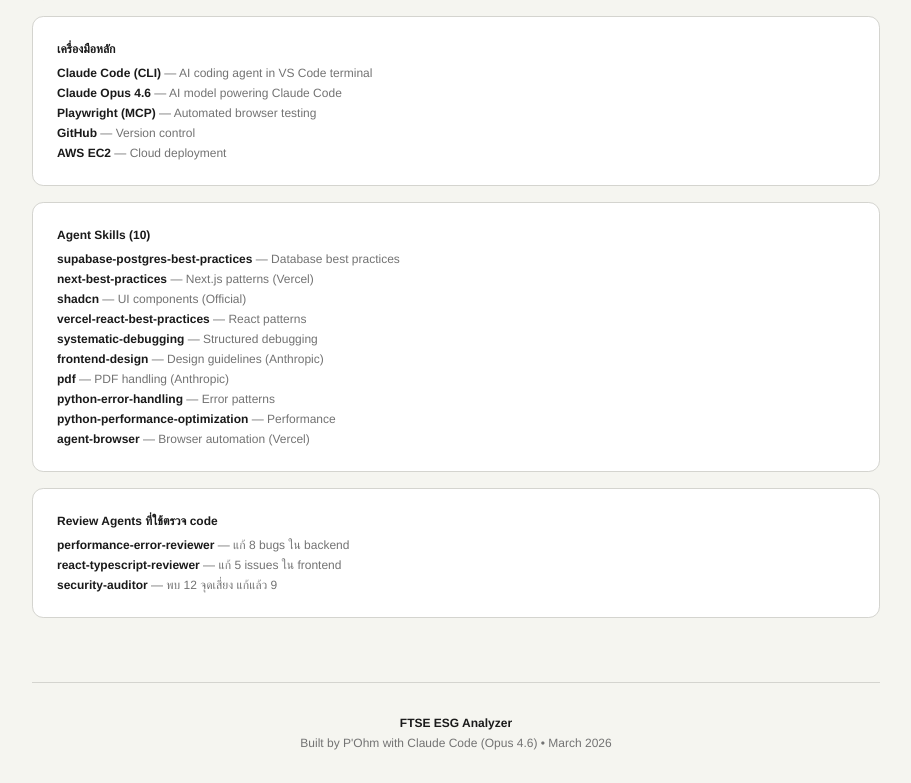
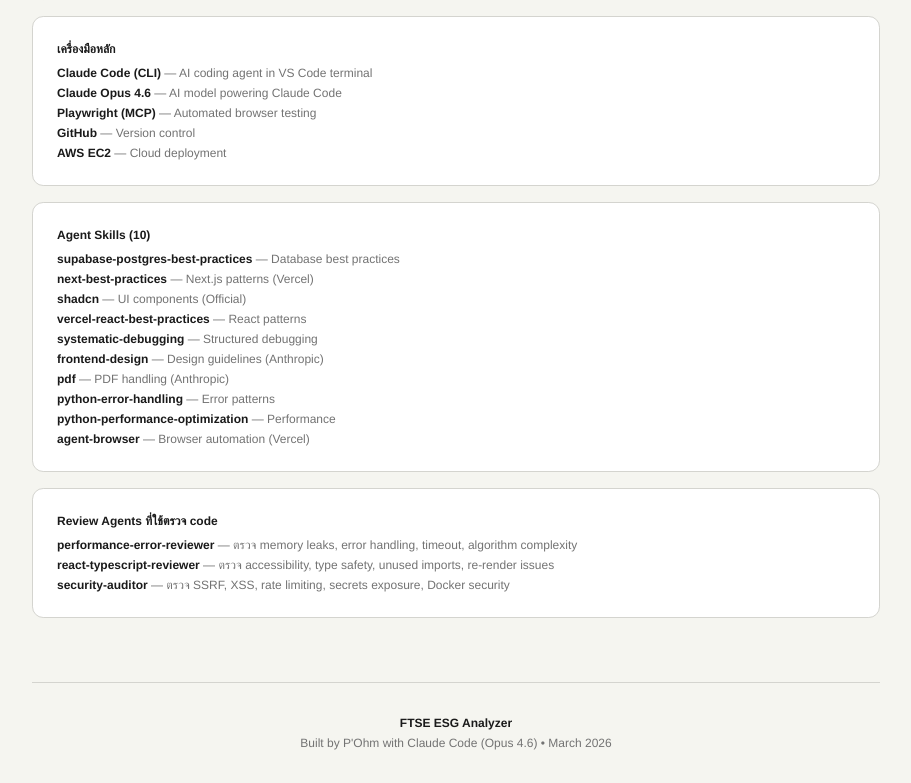
Before and after one commit to Lalintia/ftse-esg-app, a Next.js app in the folder frontend/: page /about in a window 1280 px wide. Shown: the part 3223-4006 px from the top of the page, without its empty margins (184-1095 px from the left). Built offline with nearby package versions, Linux system fonts and the light colour scheme.

Commit message:
fix: describe review agents by function instead of bug counts
Co-Authored-By: Claude Opus 4.6 (1M context) <noreply@anthropic.com>

```diff
--- a/frontend/src/app/about/page.tsx
+++ b/frontend/src/app/about/page.tsx
@@ -250,9 +250,9 @@ export default function AboutPage() {
         <Card className="mt-4">
           <p className="mb-2 text-xs font-semibold">{lang === 'th' ? 'Review Agents ที่ใช้ตรวจ code' : 'Code Review Agents'}</p>
           <div className="space-y-1 text-xs text-muted-foreground">
-            <div><strong className="text-foreground">performance-error-reviewer</strong> — {lang === 'th' ? 'แก้ 8 bugs ใน backend' : 'Fixed 8 backend bugs'}</div>
-            <div><strong className="text-foreground">react-typescript-reviewer</strong> — {lang === 'th' ? 'แก้ 5 issues ใน frontend' : 'Fixed 5 frontend issues'}</div>
-            <div><strong className="text-foreground">security-auditor</strong> — {lang === 'th' ? 'พบ 12 จุดเสี่ยง แก้แล้ว 9' : 'Found 12 risks, fixed 9'}</div>
+            <div><strong className="text-foreground">performance-error-reviewer</strong> — {lang === 'th' ? 'ตรวจ memory leaks, error handling, timeout, algorithm complexity' : 'Checks memory leaks, error handling, timeout, algorithm complexity'}</div>
+            <div><strong className="text-foreground">react-typescript-reviewer</strong> — {lang === 'th' ? 'ตรวจ accessibility, type safety, unused imports, re-render issues' : 'Checks accessibility, type safety, unused imports, re-render issues'}</div>
+            <div><strong className="text-foreground">security-auditor</strong> — {lang === 'th' ? 'ตรวจ SSRF, XSS, rate limiting, secrets exposure, Docker security' : 'Checks SSRF, XSS, rate limiting, secrets exposure, Docker security'}</div>
           </div>
         </Card>
       </Section>
```
